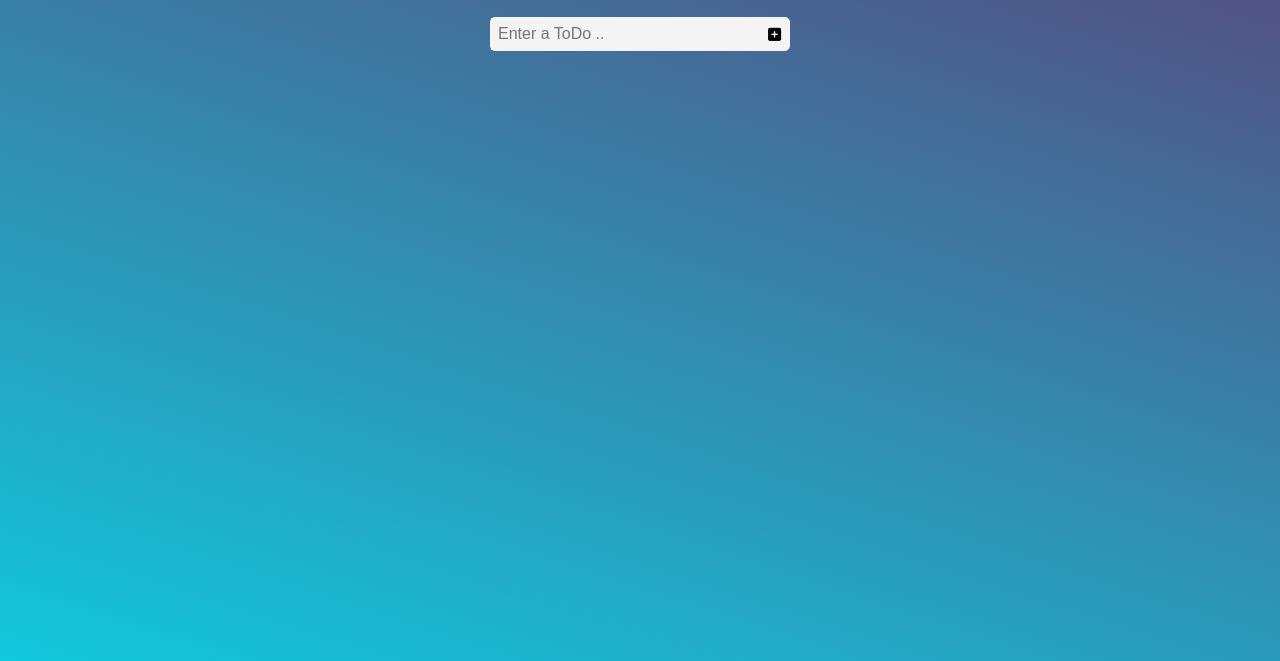
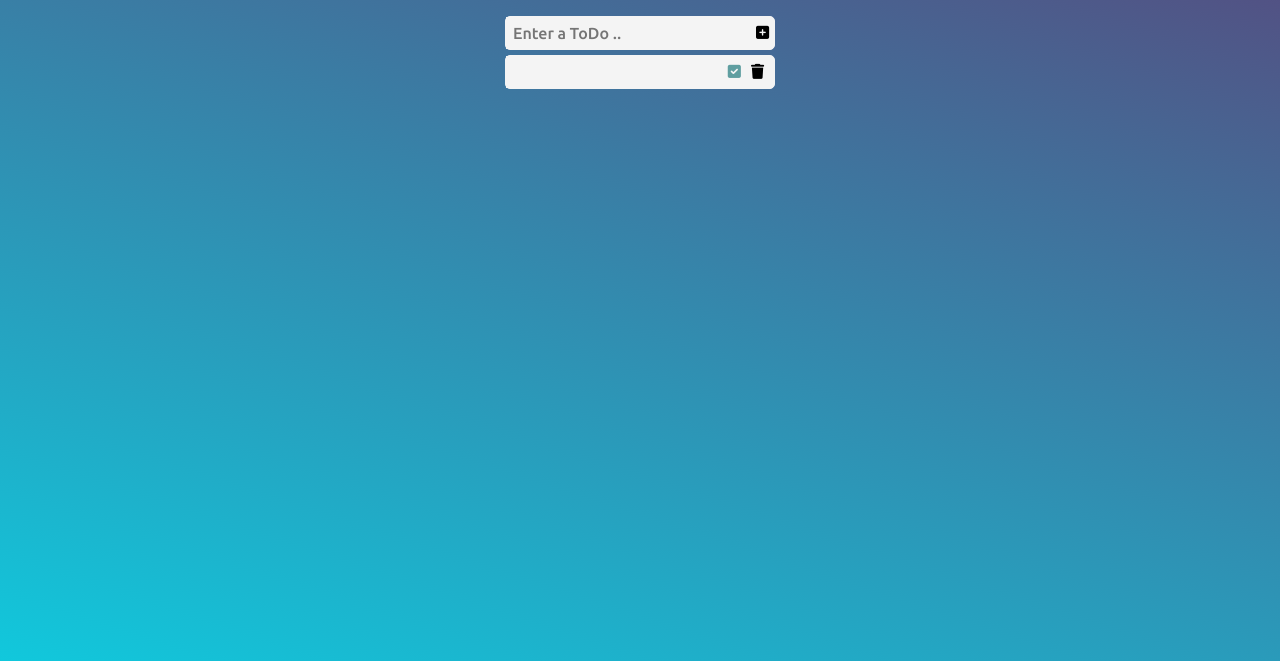
Before and after one commit to houcem-hariz/todom-project, a plain HTML site: page index.html in a window 1280 px wide. Both pictures are taken after a click on the icon 774 px from the left and 173 px from the top of the page. Shown: the part 139-800 px from the top of the page. Drawn offline with Linux system fonts and the light colour scheme.

Commit message:
- Fix some missing changes on html and css - add event listener on add button

```diff
--- a/index.html
+++ b/index.html
@@ -12,10 +12,10 @@
     <div class="container">
         <h1>TODOM</h1>
         <h2>ToDo List</h2>
-        <div class="todo-list">
-            <div id="todo-item">
+        <div class="todo-list" id='todo-list'>
+            <div class="todo-item">
                 <input type="text" name="todo-input" id="todo-input" placeholder="Enter a ToDo .." />
-                <i class="fas fa-plus-square"></i>
+                <i class="fas fa-plus-square" id="todo-add"></i>
             </div>
         </div>
     </div>
--- a/script.js
+++ b/script.js
@@ -0,0 +1,45 @@
+const addTodoButton = document.getElementById('todo-add');
+// We retrieve the element on which we want to detect the click
+addTodoButton.addEventListener('click', function( event ) {
+// We listen to the click event
+    let target = event.target
+    console.log({target})
+
+    let todoItemsCollection = document.getElementsByClassName('todo-item')
+    let todoItems = Array.from( todoItemsCollection )
+
+    let newTodoItem = document.createElement('div')
+    newTodoItem.classList.add('todo-item')
+
+    let newTodoInput = document.createElement('input')
+    newTodoInput.setAttribute('type', 'text')
+    newTodoInput.setAttribute('name', 'todo-input')
+    newTodoInput.setAttribute('id', 'todo-input')
+    let arr = Array.from( event.target.parentElement.children )
+    let v = arr[0].value
+    newTodoInput.setAttribute('value', v.trim())
+    newTodoInput.setAttribute('readonly', true)
+    newTodoItem.appendChild( newTodoInput )
+    addCheckIcon( newTodoItem )
+    addTrashIcon( newTodoItem )
+    let list = document.getElementById('todo-list')
+    list.appendChild( newTodoItem )
+
+});
+
+
+function addTrashIcon( item )
+{
+    let trashIcon = document.createElement('i')
+    trashIcon.innerHTML = '<i class="fas fa-trash"></i>'
+    item.appendChild( trashIcon )
+
+}
+
+function addCheckIcon( item )
+{
+    let checkIcon = document.createElement('i')
+    checkIcon.innerHTML = '<i class="fas fa-check-square"></i>'
+    item.appendChild( checkIcon )
+
+}
--- a/style.css
+++ b/style.css
@@ -1,3 +1,4 @@
+@import url('https://fonts.googleapis.com/css2?family=Ubuntu:wght@300;400;500&display=swap');
 * {
     margin: 0;
     padding: 0;
@@ -5,7 +6,7 @@
 }
 
 html {
-    font-family: sans-serif;
+    font-family: 'Montserrat', sans-serif;
     font-size: 10px;
     --color-primary: #ffffff;
     --color-secondary: #f4f4f4;
@@ -27,8 +28,10 @@ h1 {
 
 h2 {
     padding-top: 3.3rem;
-    font-size: 2.4rem;
+    font-size: 2rem;
     margin-bottom: 2rem;
+    font-weight: 400;
+    font-family: 'Ubuntu';
 }
 
 h1 , h2 {
@@ -36,9 +39,21 @@ h1 , h2 {
 }
 
 i {
-    padding: 0 0.8rem;
+    padding-right: 0.5rem;
     font-size: 1.5rem;
     cursor: pointer;
+}
+
+i.fas.fa-plus-square:hover {
+    color: var(--color-quaternary);
+}
+
+i.fas.fa-trash:hover {
+    color: var(--color-quinary)
+}
+
+i.fas.fa-check-square{
+    color: var(--color-tertiary);
 }
 
 .todo-list{
@@ -49,20 +64,24 @@ i {
     margin: 0 auto;
 }
 
-#todo-item {
+.todo-item {
     display: flex;
     align-items: center;
     justify-content: space-between;
     background-color: var(--color-secondary);
-    width: 100%;
+    width: 90%;
     border: 1px solid var(--color-secondary);
     border-radius: 5px;
+    margin: 0.25rem 0;
 }
 
 #todo-input {
-    width: 80%;
+    width: 100%;
     padding: 0.5rem;
     border: 2px solid transparent;
     background-color: var(--color-secondary);
     font-size: 1.6rem;
+    outline: none;
+    font-family: 'Ubuntu', sans-serif;
+    font-weight: 500;
 }
```
